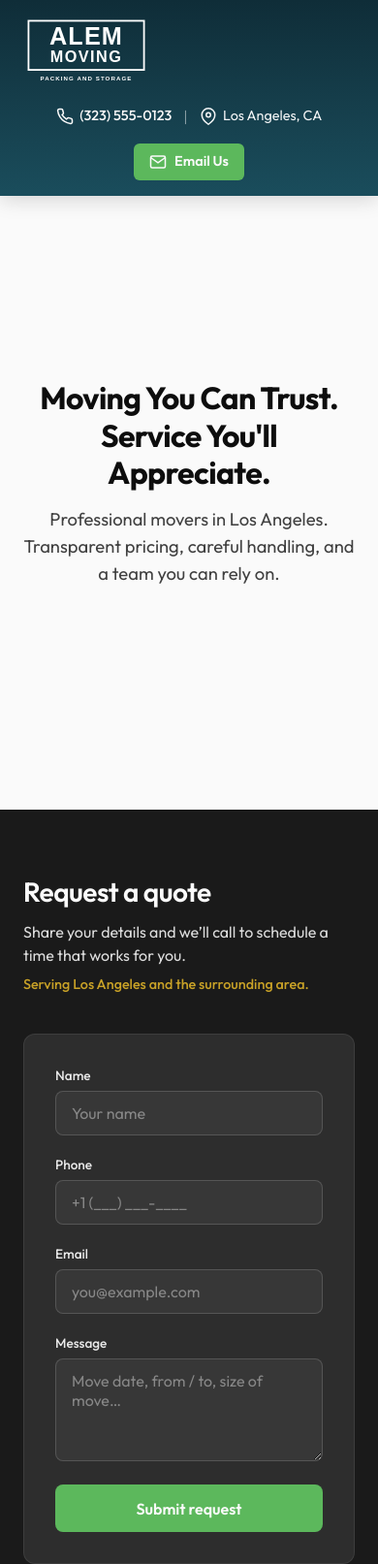
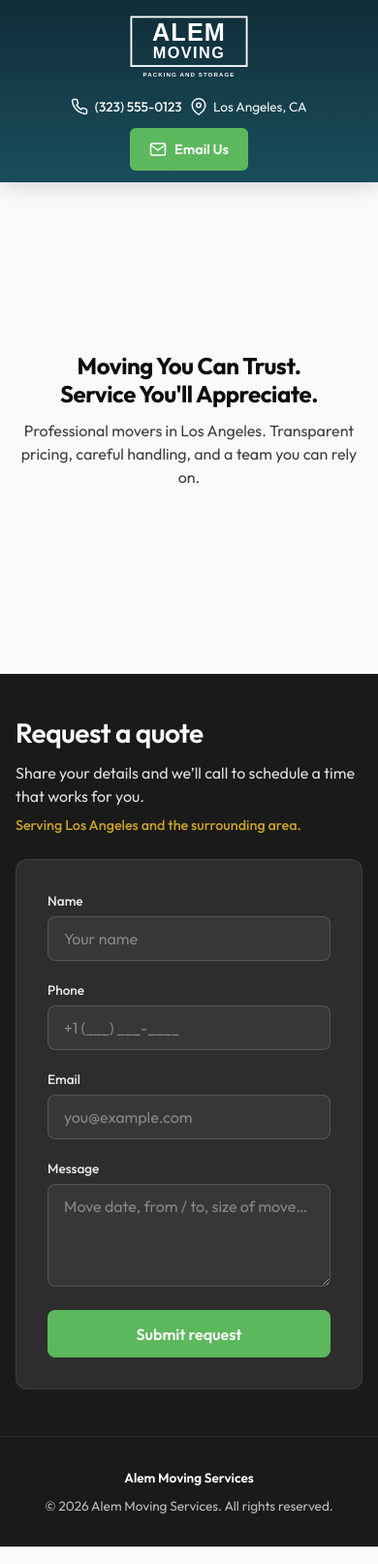
Before and after one commit to m-bekzat/alem-moving, a plain HTML site: page index.html in a window 390 px wide. Shown: the top 1613 px of the page at 97% size. Drawn offline with Linux system fonts and the light colour scheme.

Commit message:
Add responsive layout for mobile devices
Made-with: Cursor

```diff
--- a/styles.css
+++ b/styles.css
@@ -22,6 +22,7 @@
 
 html {
   scroll-behavior: smooth;
+  -webkit-text-size-adjust: 100%;
 }
 
 body {
@@ -31,6 +32,7 @@ body {
   line-height: 1.5;
   color: var(--black);
   background: var(--white);
+  overflow-x: hidden;
 }
 
 .container {
@@ -123,20 +125,38 @@ body {
 }
 
 @media (max-width: 768px) {
+  .header {
+    padding: 0.75rem 0;
+  }
   .header-inner {
     grid-template-columns: 1fr;
     text-align: center;
+    gap: 0.75rem;
   }
   .header-contact {
     justify-content: center;
     order: 2;
+    gap: 0.5rem;
+  }
+  .header-contact-link,
+  .header-address {
+    font-size: 0.85rem;
+  }
+  .header-contact-sep {
+    display: none;
   }
   .logo {
     order: 1;
   }
+  .logo img {
+    height: 56px;
+    margin: 0 auto;
+  }
   .header-email-btn {
     justify-self: center;
     order: 3;
+    min-height: 44px;
+    padding: 0.6rem 1.25rem;
   }
 }
 
@@ -218,6 +238,24 @@ body {
   transform: translateY(-1px);
 }
 
+@media (max-width: 768px) {
+  .hero {
+    min-height: 60vh;
+    padding: 3rem 0 4rem;
+  }
+  .hero-inner {
+    padding: 0 0.5rem;
+  }
+  .hero-title {
+    font-size: clamp(1.5rem, 6vw, 2.25rem);
+    margin-bottom: 0.75rem;
+  }
+  .hero-desc {
+    font-size: 1rem;
+    margin-bottom: 0;
+  }
+}
+
 /* Quote strip */
 .quote-strip {
   background: var(--white);
@@ -281,6 +319,32 @@ body {
   background: var(--green-hover);
 }
 
+@media (max-width: 640px) {
+  .quote-strip {
+    padding: 1.25rem 0;
+  }
+  .quote-strip-inner {
+    flex-direction: column;
+    align-items: stretch;
+    gap: 1rem;
+    text-align: center;
+  }
+  .quote-strip-title {
+    font-size: 1.1rem;
+  }
+  .quote-strip-form {
+    flex-direction: column;
+  }
+  .quote-input {
+    min-width: 0;
+    width: 100%;
+  }
+  .quote-btn {
+    width: 100%;
+    min-height: 44px;
+  }
+}
+
 /* Form section */
 .form-section {
   padding: 4rem 0 5rem;
@@ -298,6 +362,36 @@ body {
     grid-template-columns: 1fr 1.2fr;
     align-items: start;
     gap: 3rem;
+  }
+}
+
+@media (max-width: 719px) {
+  .form-section {
+    padding: 2.5rem 0 3rem;
+  }
+  .form-wrapper {
+    gap: 1.5rem;
+  }
+  .form-intro {
+    max-width: none;
+  }
+  .form-heading {
+    font-size: 1.5rem;
+  }
+  .contact-form {
+    padding: 1.5rem;
+  }
+  .field input,
+  .field textarea {
+    font-size: 16px; /* prevents iOS zoom on focus */
+    min-height: 44px;
+  }
+  .field textarea {
+    min-height: 100px;
+  }
+  .btn {
+    min-height: 48px;
+    width: 100%;
   }
 }
 
@@ -423,3 +517,18 @@ body {
   color: rgba(255, 255, 255, 0.7);
   margin: 0;
 }
+
+@media (max-width: 480px) {
+  .container {
+    padding: 0 1rem;
+  }
+  .footer-inner {
+    flex-direction: column;
+    text-align: center;
+    padding: 0 1rem;
+  }
+  .footer-brand,
+  .footer-copyright {
+    font-size: 0.85rem;
+  }
+}
```
